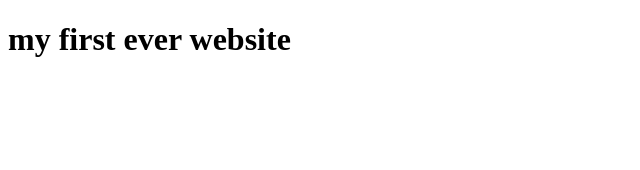
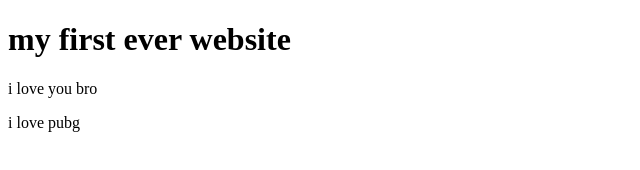
Before and after one commit to sachida-op/sachida-op, a plain HTML site: page index.html in a window 1280 px wide. Shown: the whole page, without its empty margins (0-640 px from the left). Drawn offline with Linux system fonts and the light colour scheme.

Commit message:
loves pubg

```diff
--- a/index.html
+++ b/index.html
@@ -7,5 +7,8 @@
 </head>
 <body>
     <h1>my first ever website</h1>
+
+    <p> i love you bro</p>
+    <p> i love pubg</p>
 </body>
 </html>
```
